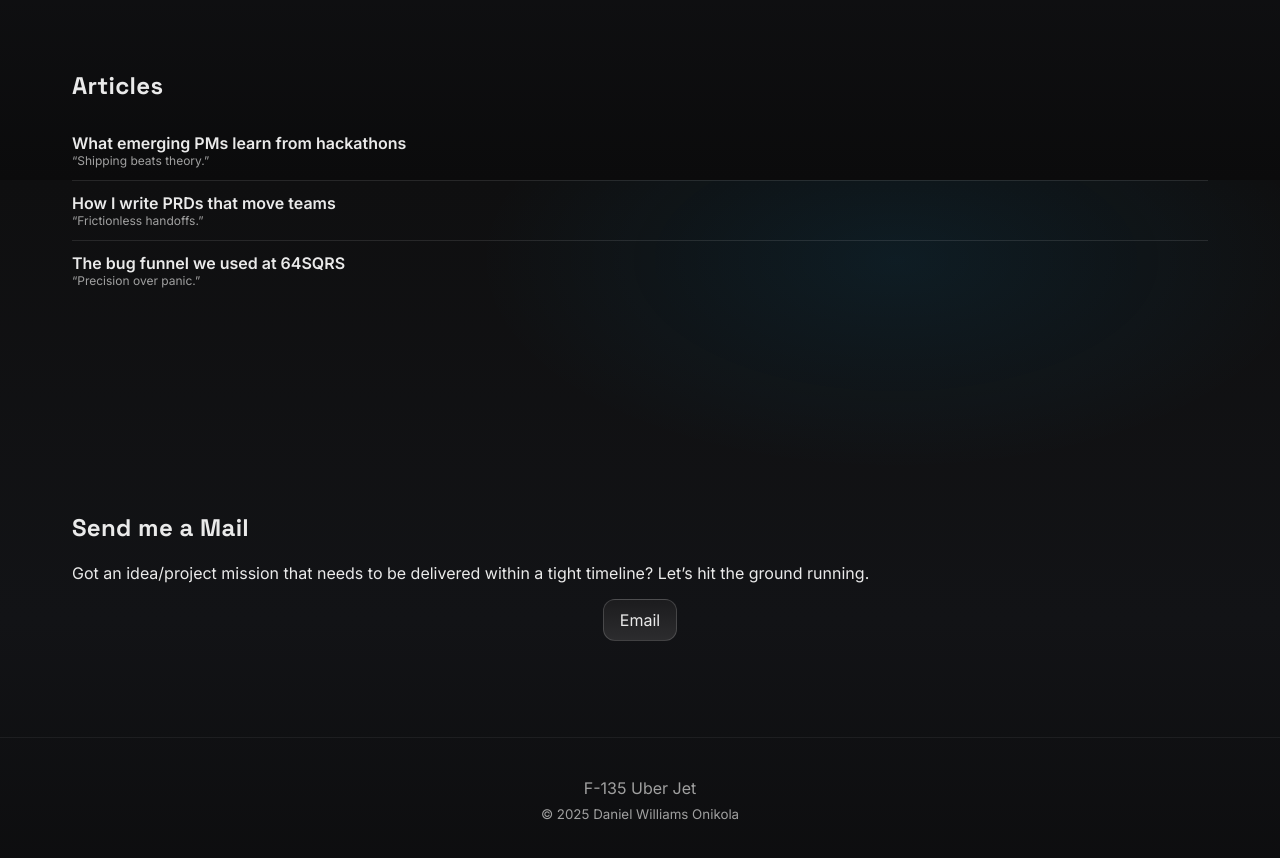
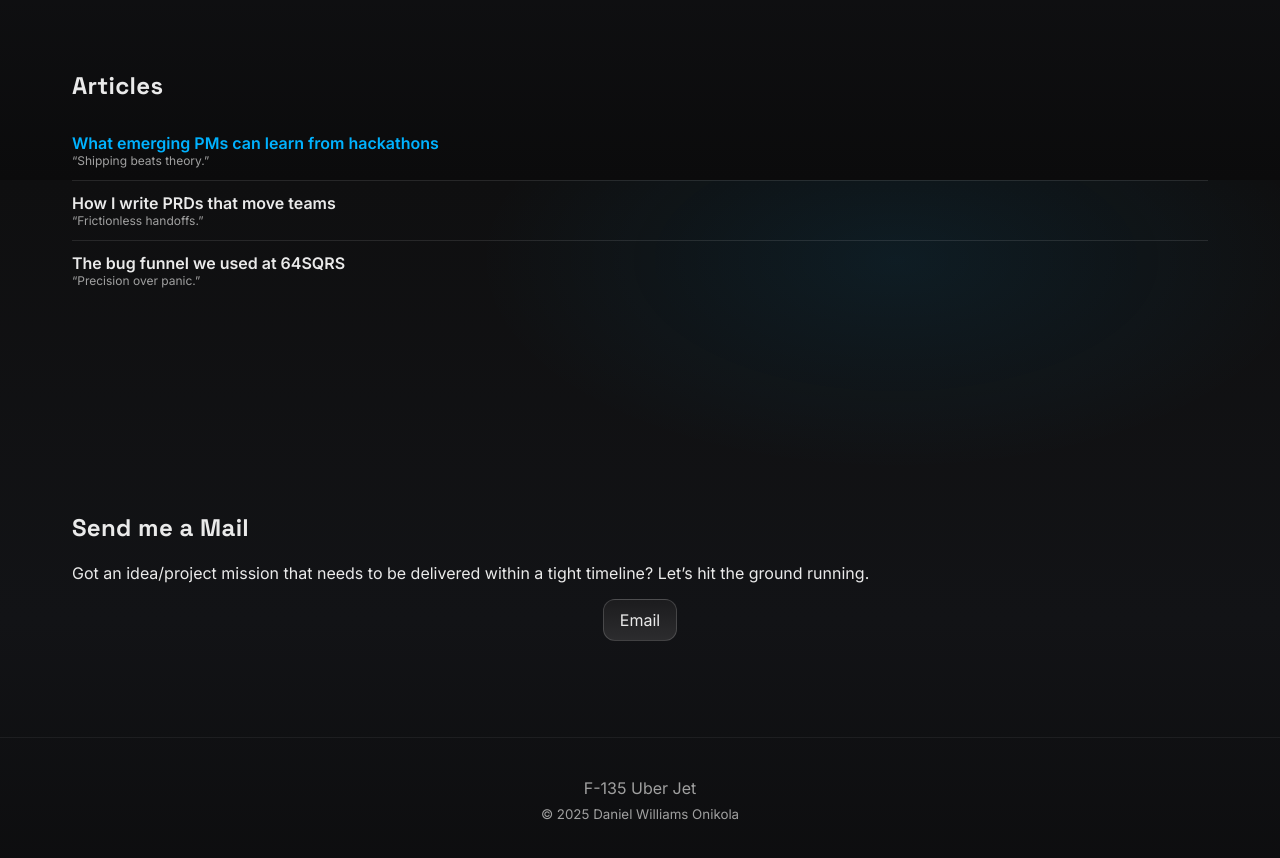
Before and after one commit to thedanielwilliams/F-135, a React (Vite) app: page / in a window 1280 px wide. Shown: the part 3820-4678 px from the top of the page. Built offline with nearby package versions, Linux system fonts and the light colour scheme.

Commit message:
Build Log: link hackathons article on Medium in list and page

```diff
--- a/src/components/BuildLogList.jsx
+++ b/src/components/BuildLogList.jsx
@@ -1,5 +1,5 @@
 const entries = [
-  { title: 'What emerging PMs learn from hackathons', note: '“Shipping beats theory.”' },
+  { title: 'What emerging PMs can learn from hackathons', note: '“Shipping beats theory.”', href: 'https://medium.com/@onikoladanielwilliams/what-emerging-product-managers-can-learn-from-hackathons-b21114f4af01' },
   { title: 'How I write PRDs that move teams', note: '“Frictionless handoffs.”' },
   { title: 'The bug funnel we used at 64SQRS', note: '“Precision over panic.”' },
 ]
@@ -12,7 +12,11 @@ export default function BuildLogList() {
         <div className="build-list">
           {entries.map((e) => (
             <div key={e.title} className="build-list-item">
-              <div className="list-title">{e.title}</div>
+              {e.href ? (
+                <a href={e.href} target="_blank" rel="noopener noreferrer" className="list-title">{e.title}</a>
+              ) : (
+                <div className="list-title">{e.title}</div>
+              )}
               <div className="list-note">{e.note}</div>
             </div>
           ))}
--- a/src/pages/BuildLog.jsx
+++ b/src/pages/BuildLog.jsx
@@ -8,7 +8,7 @@ export default function BuildLog() {
             Occasional essays on product craft and momentum.
           </p>
           <p>
-            Coming soon: “What emerging PMs can learn from hackathons.”
+            Read: <a href="https://medium.com/@onikoladanielwilliams/what-emerging-product-managers-can-learn-from-hackathons-b21114f4af01" target="_blank" rel="noopener noreferrer">What emerging PMs can learn from hackathons</a>.
           </p>
         </div>
       </div>
```
